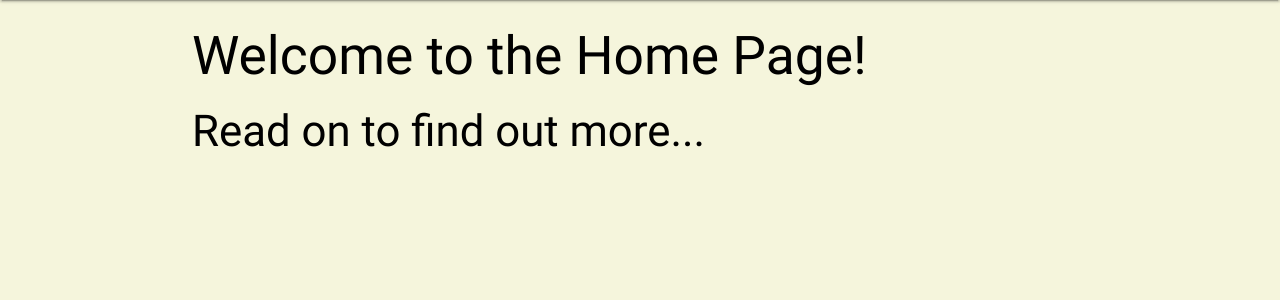
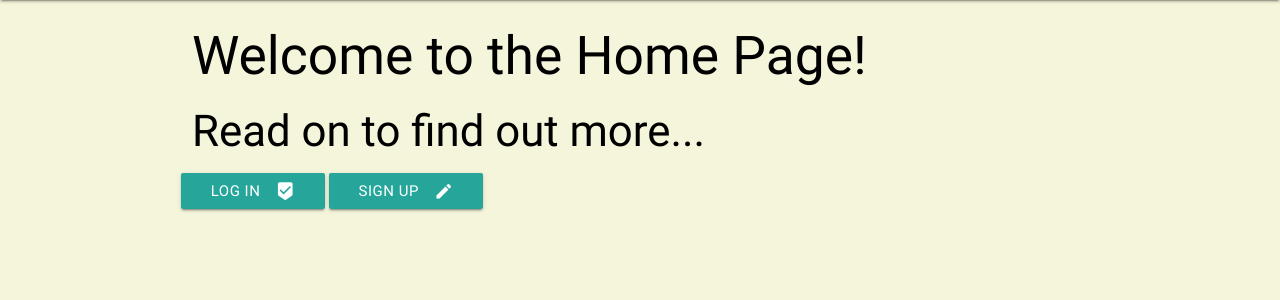
Before and after one commit to dombeesley/datacentricmilestone, a Flask app: page / in a window 1280 px wide. Shown: the part 64-364 px from the top of the page. Run offline with Flask 2, Linux system fonts and the light colour scheme; some libraries are stand-ins or nearby versions.

Commit message:
add buttons to home page

```diff
--- a/templates/home.html
+++ b/templates/home.html
@@ -5,6 +5,11 @@
 <h2> Welcome to the Home Page!</h2>
 <h3>Read on to find out more...</h3>
 
+<div class="row">
+    <a class="waves-effect waves-light btn"><i class="material-icons right">beenhere</i>Log In</a>
+    <a class="waves-effect waves-light btn"><i class="material-icons right">create</i>Sign Up</a>
+</div>
+
 
 
 {% endblock %}
```
